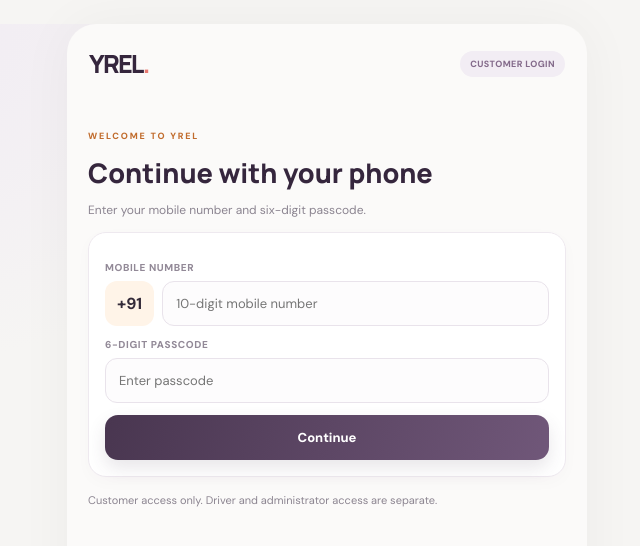
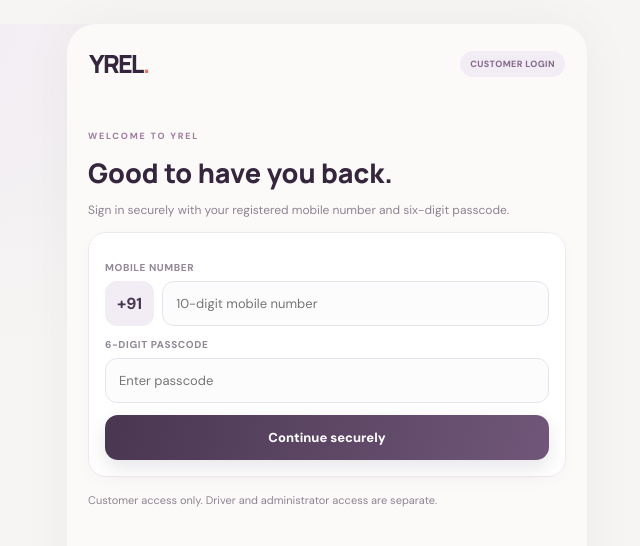
Before and after one commit to samratsihimoge-eng/YREL-PLATFORM, a Next.js app: page /login in a window 1280 px wide. Shown: the top 546 px of the page, without its empty margins (313-953 px from the left). Built offline with nearby package versions, Linux system fonts and the light colour scheme.

Commit message:
Polish customer login and numeric input

```diff
--- a/src/app/login/page.tsx
+++ b/src/app/login/page.tsx
@@ -12,5 +12,5 @@ export default function LoginPage() {
     } catch(e) { setError(e instanceof Error?e.message:"Sign-in failed."); }
     finally { setBusy(false); }
   }
-  return <main className="shell"><header className="topbar"><a href="/" className="brand">YREL<span>.</span></a><span className="tag">CUSTOMER LOGIN</span></header><section className="auth-wrap"><span className="eyebrow" style={{color:"#c16c2d"}}>WELCOME TO YREL</span><h1>Continue with your phone</h1><p className="muted">Enter your mobile number and six-digit passcode.</p><div className="panel"><label className="field"><span>MOBILE NUMBER</span><div style={{display:"flex",gap:8,alignItems:"center"}}><b style={{padding:12,background:"#fff4e8",borderRadius:12}}>+91</b><input inputMode="numeric" autoComplete="tel-national" maxLength={10} value={phone} onChange={e=>setPhone(e.target.value.replace(/\\D/g,"").slice(0,10))} placeholder="10-digit mobile number"/></div></label><label className="field"><span>6-DIGIT PASSCODE</span><input inputMode="numeric" autoComplete="current-password" maxLength={6} value={passcode} onChange={e=>setPasscode(e.target.value.replace(/\\D/g,"").slice(0,6))} placeholder="Enter passcode" type="password"/></label>{error&&<p className="notice">{error}</p>}<button className="primary" disabled={busy||phone.length!==10||passcode.length!==6} onClick={signIn}>{busy?"Signing in…":"Continue"}</button></div><p className="subtle" style={{marginTop:16}}>Customer access only. Driver and administrator access are separate.</p></section></main>;
+  return <main className="shell"><header className="topbar"><a href="/" className="brand">YREL<span>.</span></a><span className="tag">CUSTOMER LOGIN</span></header><section className="auth-wrap"><span className="eyebrow" style={{color:"#a17d9f"}}>WELCOME TO YREL</span><h1>Good to have you back.</h1><p className="muted">Sign in securely with your registered mobile number and six-digit passcode.</p><div className="panel"><label className="field"><span>MOBILE NUMBER</span><div style={{display:"flex",gap:8,alignItems:"center"}}><b style={{padding:12,background:"#f2edf4",borderRadius:12,color:"#493650"}}>+91</b><input inputMode="numeric" autoComplete="tel-national" maxLength={10} value={phone} onChange={e=>setPhone(e.target.value.replace(/\D/g,"").slice(0,10))} placeholder="10-digit mobile number"/></div></label><label className="field"><span>6-DIGIT PASSCODE</span><input inputMode="numeric" autoComplete="current-password" maxLength={6} value={passcode} onChange={e=>setPasscode(e.target.value.replace(/\D/g,"").slice(0,6))} placeholder="Enter passcode" type="password"/></label>{error&&<p className="notice">{error}</p>}<button className="primary" disabled={busy||phone.length!==10||passcode.length!==6} onClick={signIn}>{busy?"Signing in…":"Continue securely"}</button></div><p className="subtle" style={{marginTop:16}}>Customer access only. Driver and administrator access are separate.</p></section></main>;
 }
```
